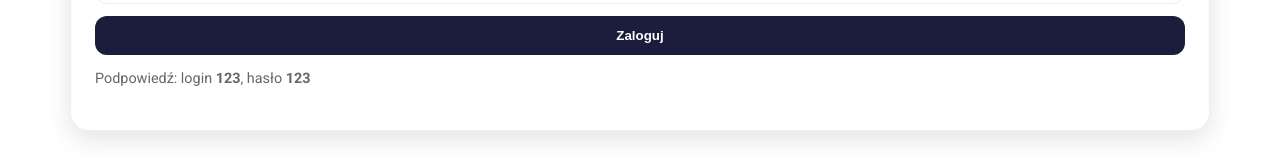
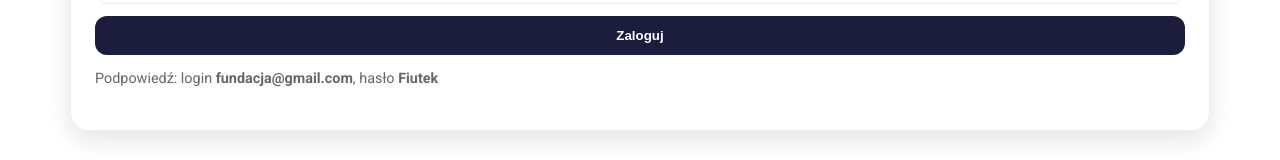
Before and after one commit to Kielak12/podcasty, a plain HTML site: page podcast-weekend-dynamic/admin.html in a window 1280 px wide. Shown: the part 320-480 px from the top of the page. Drawn offline with Linux system fonts and the light colour scheme.

Commit message:
Update admin.html

```diff
--- a/podcast-weekend-dynamic/admin.html
+++ b/podcast-weekend-dynamic/admin.html
@@ -29,7 +29,7 @@
         <input type="text" placeholder="Login" id="login" required />
         <input type="password" placeholder="Hasło" id="password" required />
         <button class="btn" type="submit">Zaloguj</button>
-        <p class="small">Podpowiedź: login <strong>123</strong>, hasło <strong>123</strong></p>
+        <p class="small">Podpowiedź: login <strong>fundacja@gmail.com</strong>, hasło <strong>Fiutek</strong></p>
       </form>
     </div>
 
```
